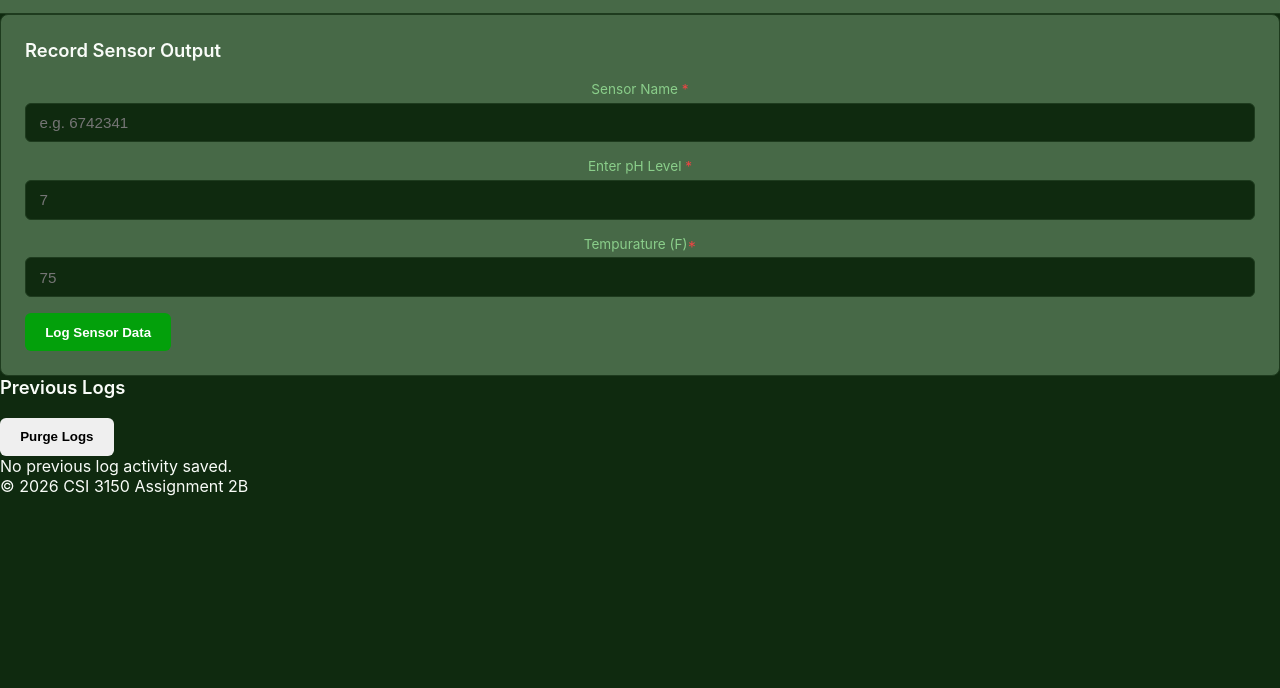
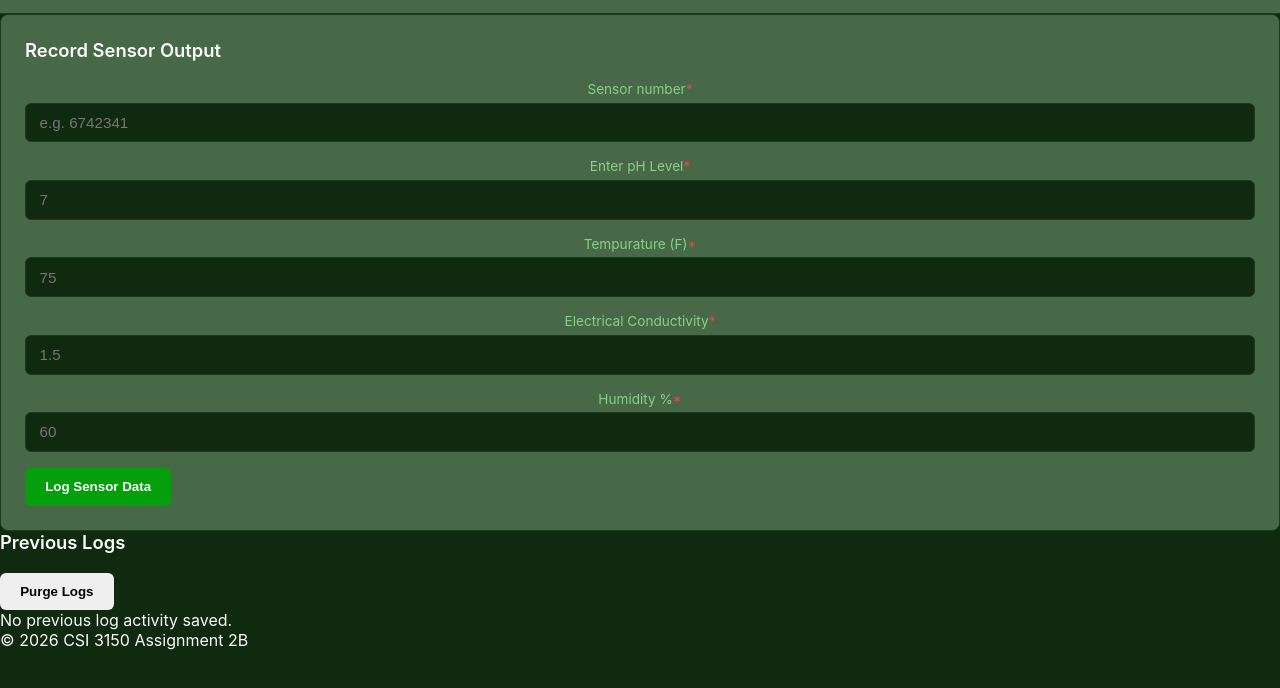
Before and after one commit to zv-bit/CSI3150-Assignment2B-GreenhouseSensor, a plain HTML site: page index.html in a window 1280 px wide. Shown: the part 58-746 px from the top of the page. Drawn offline with Linux system fonts and the light colour scheme.

Commit message:
added missing logs
feat : added humidity input box
feat : added EC input box

```diff
--- a/index.html
+++ b/index.html
@@ -18,11 +18,10 @@
     <main class="contianer">
         <aside class="form-panel">
             <h2 class="panel-title">Record Sensor Output</h2>
-            <!-- <div id="form-error-banner" class="alert alert-danger hidden" role="alert"></div> -->
 
             <form action="#" id="sensor-form" novalidate>
                 <div class="form-group">
-                    <label for="sensor-number" class="form-label">Sensor Name <span class="required">*</span></label>
+                    <label for="sensor-number" class="form-label">Sensor number<span class="required">*</span></label>
                     <input
                     type="number"
                     name="sensor-number"
@@ -35,7 +34,7 @@
 
                 <div class="form-row">
                     <div class="form-group">
-                        <label for="ph-level" class="form-label">Enter pH Level <span class="required">*</span></label>
+                        <label for="ph-level" class="form-label">Enter pH Level<span class="required">*</span></label>
                         <input
                         type="number"
                         name="ph-level"
@@ -58,13 +57,35 @@
                         required
                         />
                     </div>
+                    <div class="form-group">
+                        <label for="elec-conduct" class="form-label">Electrical Conductivity<span class="required">*</span></label>
+                        <input
+                        type="number"
+                        name="elect-conduct"
+                        id="tempurature"
+                        class="form-control"
+                        placeholder="1.5"
+                        required
+                        />
+                    </div>
+                    <div class="form-group">
+                        <label for="humidity" class="form-label">Humidity %<span class="required">*</span></label>
+                        <input
+                        type="number"
+                        name="humidity"
+                        id="humidity"
+                        class="form-control"
+                        placeholder="60"
+                        required
+                        />
+                    </div>
                     <button type="submit" id="btn-submit" class="btn btn-primary">Log Sensor Data</button>
                 </div>
             </form>
         </aside>
 
-        <section class="panel records-panel">
-        <div class="records-header">
+        <section class="panel">
+        <div class="log-header">
           <h2 class="panel-title">Previous Logs</h2>
           <button id="btn-clear-all" class="btn btn-outline-danger btn-sm">
             Purge Logs
@@ -75,7 +96,7 @@
           <p>No previous log activity saved.</p>
         </div>
 
-        <ul id="records-list" class="records-grid" aria-live="polite"></ul>
+        <ul id="log-list" class="log-grid" aria-live="polite"></ul>
       </section>
 
     </main>
```
